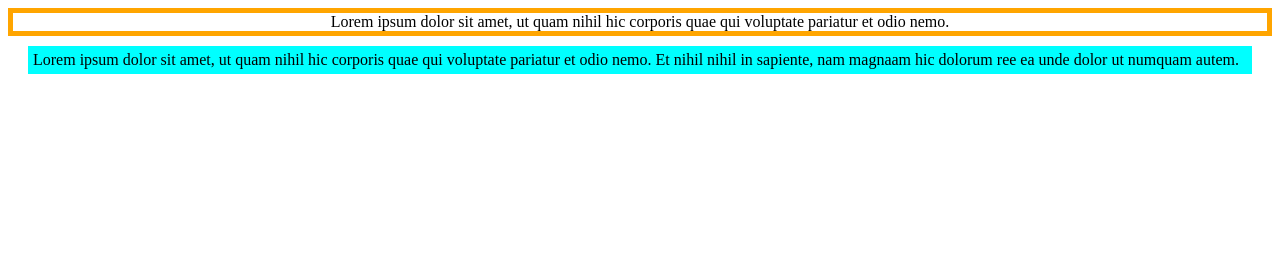
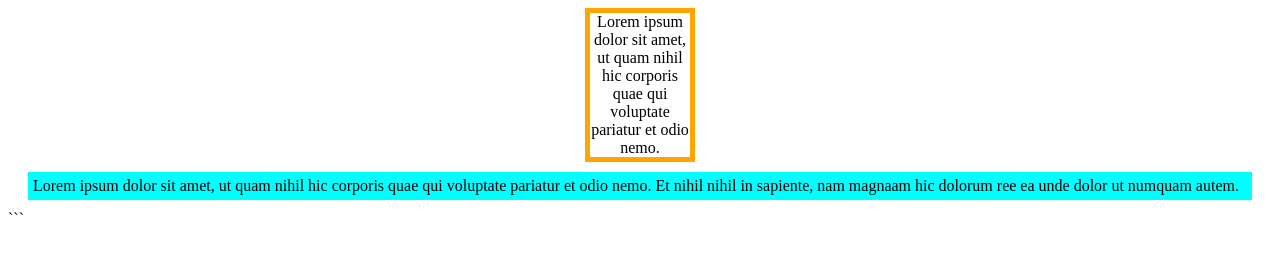
Before and after one commit to knightmoves-schools/015-background-border-margin-padding-dorianvelazquez, a website: page index.html in a window 1280 px wide. Drawn offline with Linux system fonts and the light colour scheme.

Commit message:
Update index.html
d

````diff
--- a/index.html
+++ b/index.html
@@ -5,6 +5,8 @@
 .narrow-text-area {
   text-align: center;
   border: 5px solid orange;
+  width: 100px; /* Set the width to 100px */
+  margin: 0 auto; /* Center the element horizontally */
 }
 
 .text-box {
@@ -26,3 +28,4 @@ Lorem ipsum dolor sit amet, ut quam nihil hic corporis quae qui voluptate pariat
 
 </body>
 </html>
+```
````
